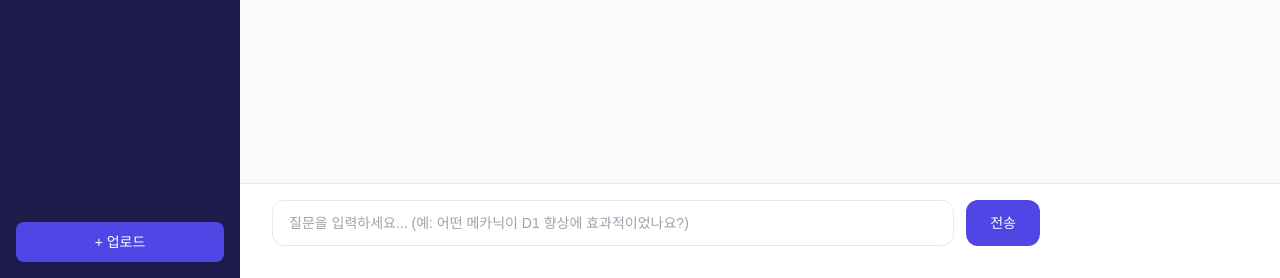
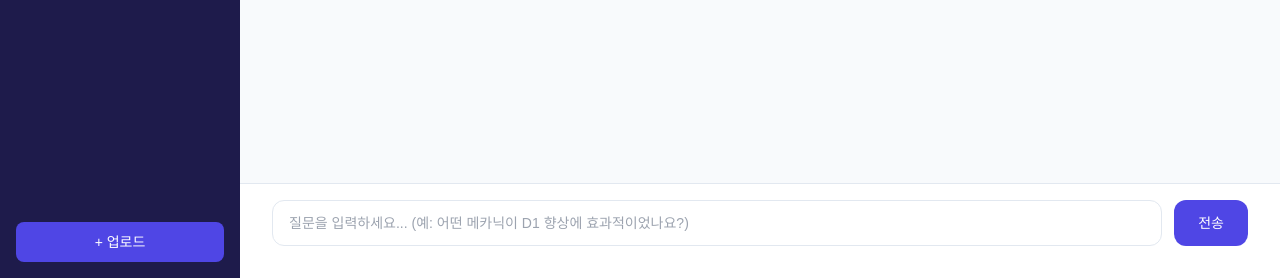
Before and after one commit to jwlee07/supercent_assessment_prototype, a Django app: page /ask/ in a window 1280 px wide. Shown: the part 522-800 px from the top of the page. Run offline with Django 4.2, Linux system fonts and the light colour scheme; parts of the project's set-up code (start-up, migrations or seed data) failed here and were passed over; some libraries are stand-ins or nearby versions.

Commit message:
fix: make ask page chat and input use full width
- Remove max-w-3xl from messages container and input row

Made-with: Cursor

```diff
--- a/templates/ask.html
+++ b/templates/ask.html
@@ -29,11 +29,11 @@
       </div>
     </div>
 
-    <div id="messages" class="flex flex-col gap-4 max-w-3xl"></div>
+    <div id="messages" class="flex flex-col gap-4 w-full"></div>
   </div>
 
   <div class="p-8 pt-4 bg-white border-t border-slate-200">
-    <div class="flex gap-3 max-w-3xl">
+    <div class="flex gap-3 w-full">
       <input id="question-input" type="text"
         placeholder="질문을 입력하세요... (예: 어떤 메카닉이 D1 향상에 효과적이었나요?)"
         class="flex-1 border border-slate-200 rounded-xl px-4 py-3 text-sm focus:outline-none focus:border-indigo-400"
```
